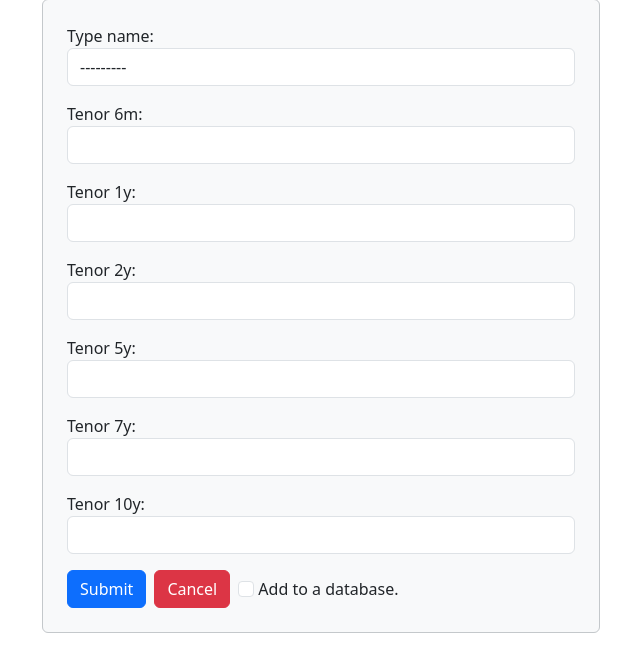
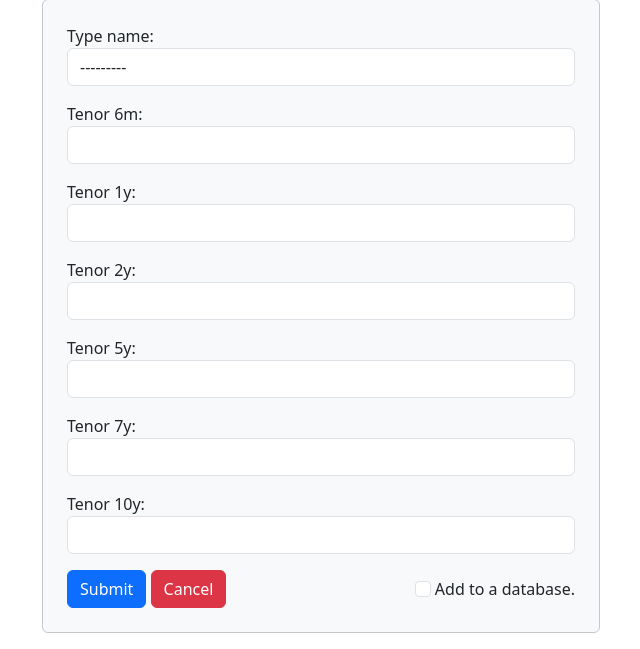
Before and after one commit to jata4321/DjangoProject1, a Django app: page /curvecalc/formview/ in a window 1280 px wide. Shown: the part 445-1094 px from the top of the page, without its empty margins (319-959 px from the left). Run offline with Django 5.2, Linux system fonts and the light colour scheme; data comes from the database, SQL or seed files in the repository.

Commit message:
Improve button layout and align "Add to database" checkbox in `curve_form.html` form styling

```diff
--- a/curvecalc/templates/curvecalc/curve_form.html
+++ b/curvecalc/templates/curvecalc/curve_form.html
@@ -42,13 +42,18 @@
                 {{ form.tenor_10y.label_tag }}
                 {{ form.tenor_10y }}
             </div>
-            <div class="d-grid gap-2 d-md-flex align-items-center">
-                <button type="submit" class="btn btn-primary">Submit</button>
-                <a href="{% url 'curvecalc:curve_list' %}" class="btn btn-danger">Cancel</a>
-                <label for="add_to_database justify-content-md-end">
-                    <input class='form-check-input' type="checkbox" name="add_to_database" value="chart_nss">
-                    Add to a database.
-                </label>
+            <div class="d-flex justify-content-between align-items-center gap-2">
+                <div>
+                    <button type="submit" class="btn btn-primary">Submit</button>
+                    <a href="{% url 'curvecalc:curve_list' %}" class="btn btn-danger">Cancel</a>
+                </div>
+                <div>
+                    <label for="add_to_database">
+                        <input class='form-check-input justify-end' type="checkbox" name="add_to_database"
+                               value="chart_fwd">
+                        Add to a database.
+                    </label>
+                </div>
             </div>
         </form>
         </fieldset>
```
